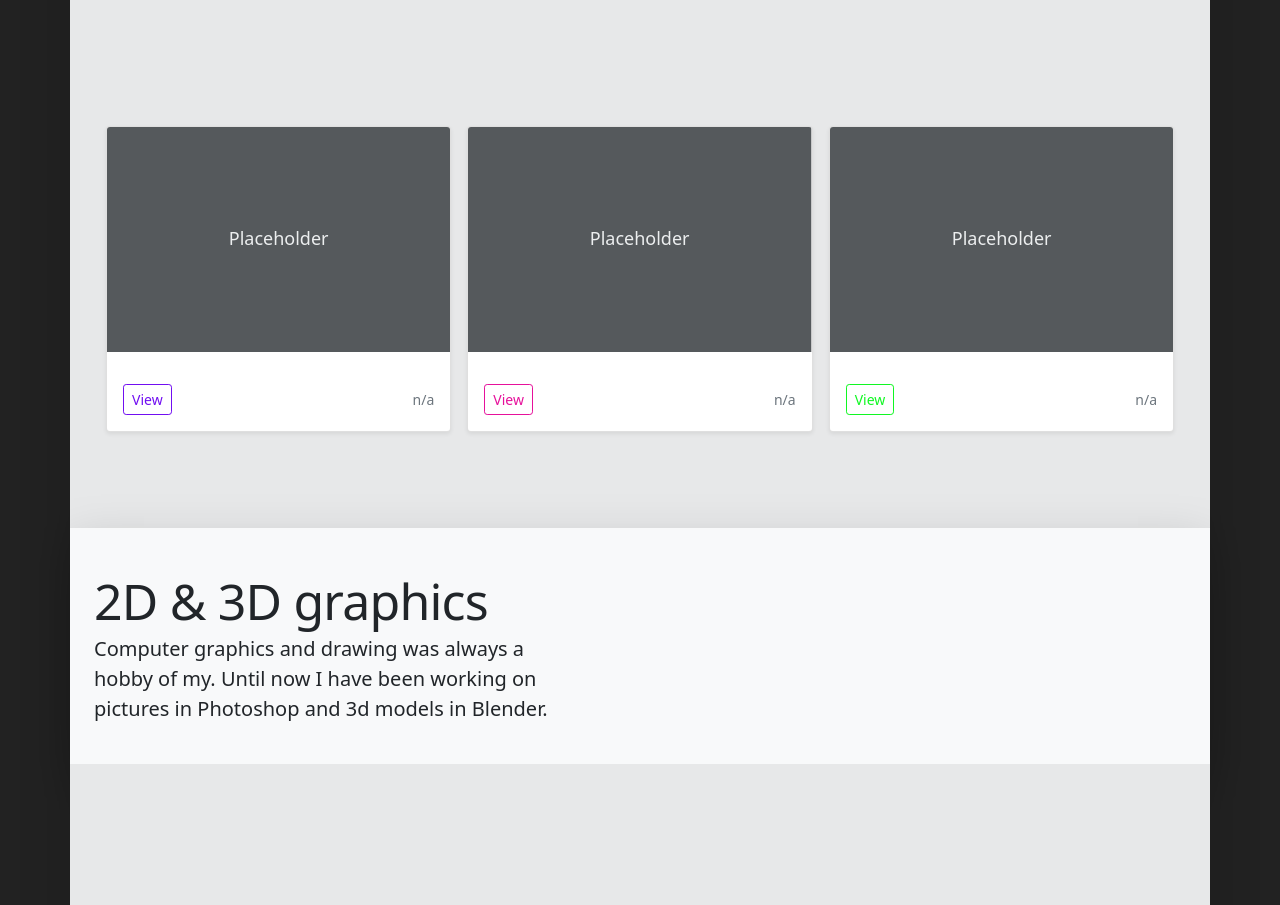
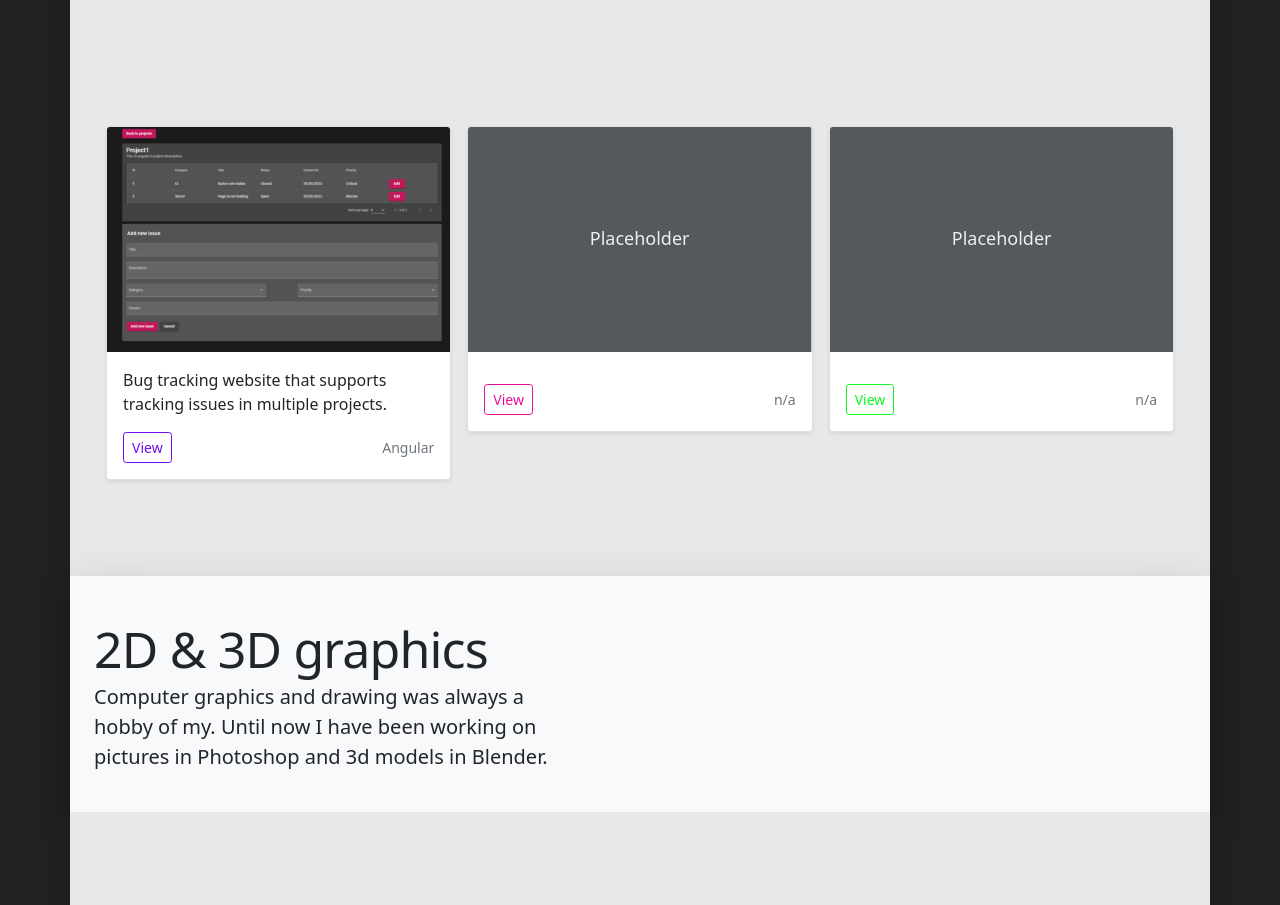
Before and after one commit to SirKOSA/SirKOSA.github.io, a plain HTML site: page index.html in a window 1280 px wide. Shown: the part 4300-5205 px from the top of the page. Drawn offline with nearby package versions, Linux system fonts and the light colour scheme; animation ran at ten frames a second.

Commit message:
one programming project added

```diff
--- a/index.html
+++ b/index.html
@@ -242,15 +242,14 @@
                   <div class="row row-cols-1 row-cols-sm-2 row-cols-md-3 g-3">
                     <div class="col">
                       <div class="card shadow-sm">
-                        <svg class="bd-placeholder-img card-img-top" width="100%" height="225" xmlns="http://www.w3.org/2000/svg" role="img" aria-label="Placeholder: Thumbnail" preserveAspectRatio="xMidYMid slice" focusable="false"><title>Placeholder</title><rect width="100%" height="100%" fill="#55595c"/><text x="50%" y="50%" fill="#eceeef" dy=".3em">Placeholder</text></svg>
-
+                        <img class="card-img-top" width="100%" height="225" preserveAspectRatio="xMidYMid slice" src="img/BugTracker.png">
                         <div class="card-body">
-                          <p class="card-text">   </p>
+                          <p class="card-text">Bug tracking website that supports tracking issues in multiple projects.</p>
                           <div class="d-flex justify-content-between align-items-center">
                             <div class="btn-group">
-                              <button type="button " class="btn btn-sm btn-purple">View</button>
+                              <button type="button " onclick=" window.open('https://github.com/SirKOSA/BugTracker','_blank')" class="btn btn-sm btn-purple">View</button>
                             </div>
-                            <small class="text-muted">n/a</small>
+                            <small class="text-muted">Angular</small>
                           </div>
                         </div>
                       </div>
```
Also changed, not shown: img/BugTracker.png (added).
